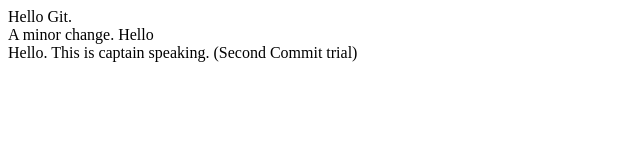
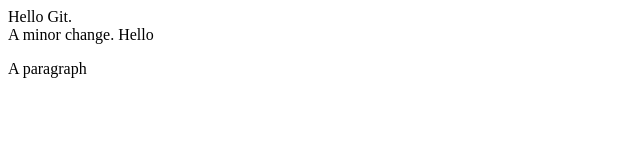
Before and after one commit to samarth-desai-18/demo-repo, a plain HTML site: page index.html in a window 1280 px wide. Shown: the whole page, without its empty margins (0-640 px from the left). Drawn offline with Linux system fonts and the light colour scheme.

Commit message:
Quick-Test commit

```diff
--- a/index.html
+++ b/index.html
@@ -12,6 +12,6 @@
     <div>
         A minor change. Hello
     </div>
-    Hello. This is captain speaking. (Second Commit trial)
+    <p>A paragraph</p>
 </body>
 </html>
```
